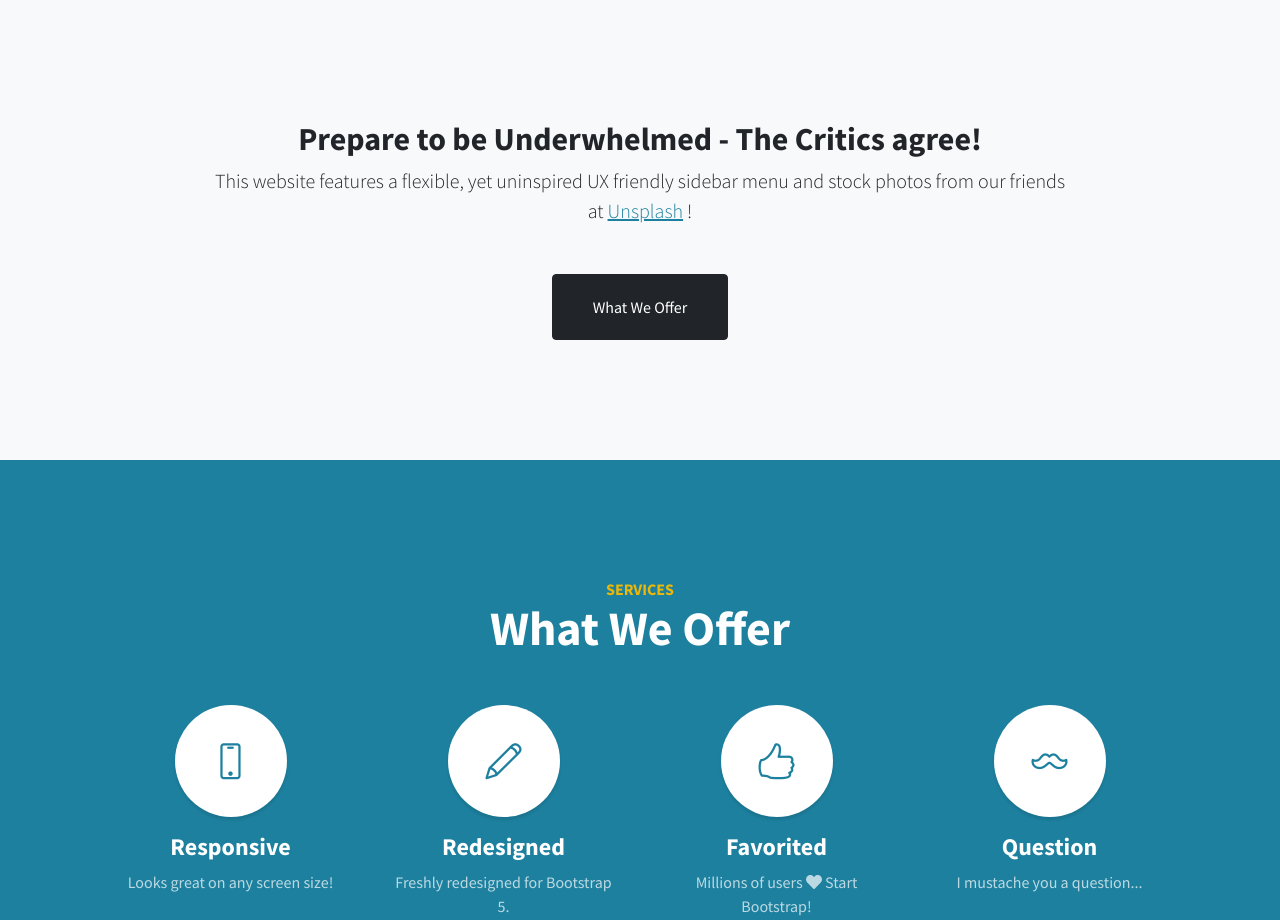
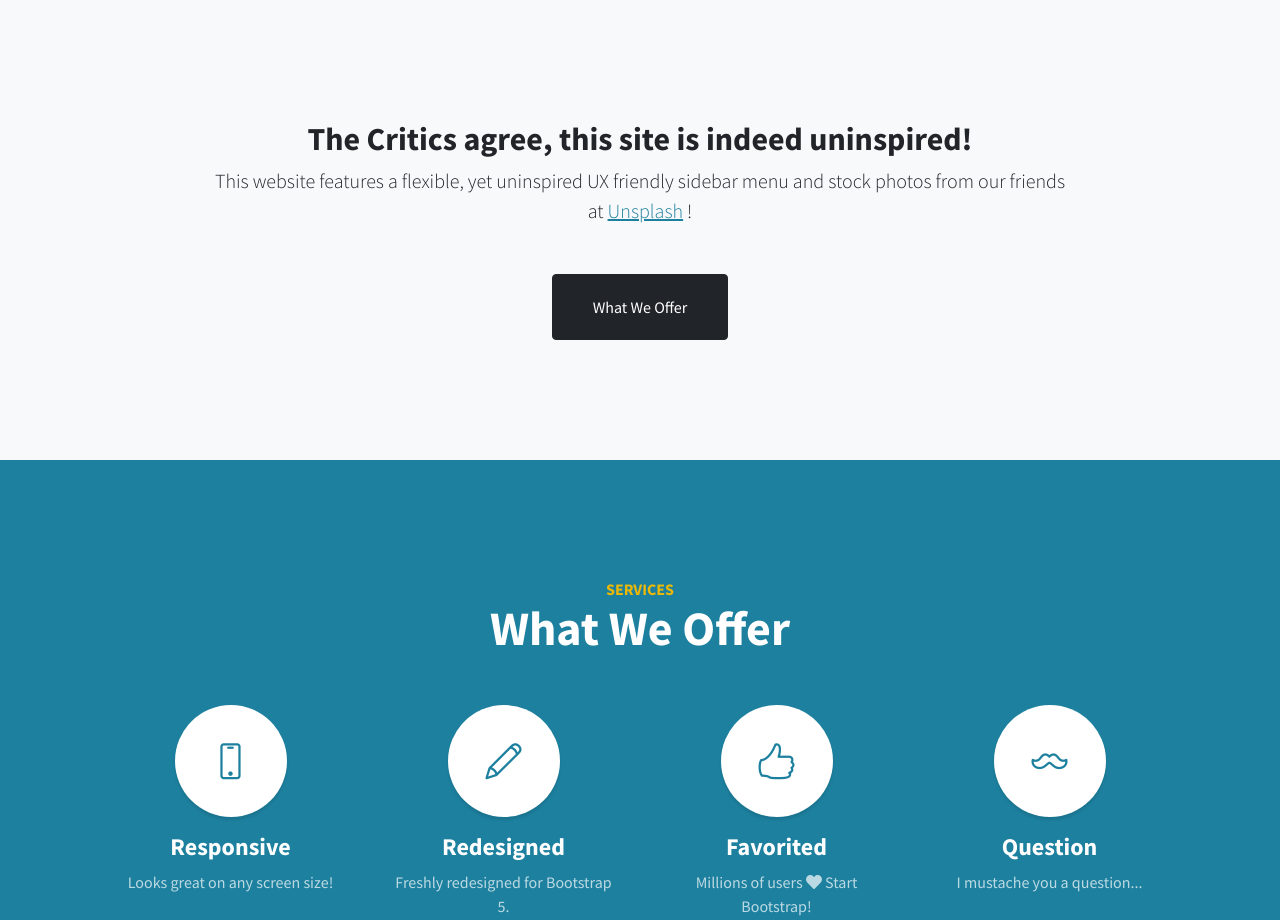
Before and after one commit to jefmud/flask-heroku, a plain HTML site: page flaskapp/templates/index.html in a window 1280 px wide. Shown: the part 800-1720 px from the top of the page. Drawn offline with nearby package versions, Linux system fonts and the light colour scheme.

Commit message:
Update index.html

```diff
--- a/flaskapp/templates/index.html
+++ b/flaskapp/templates/index.html
@@ -43,7 +43,7 @@
             <div class="container px-4 px-lg-5 text-center">
                 <div class="row gx-4 gx-lg-5 justify-content-center">
                     <div class="col-lg-10">
-                        <h2>Prepare to be Underwhelmed - The Critics agree!</h2>
+                        <h2>The Critics agree, this site is indeed uninspired!</h2>
                         <p class="lead mb-5">
                             This website features a flexible, yet uninspired UX friendly sidebar menu and stock photos from our friends at
                             <a href="https://unsplash.com/">Unsplash</a>
```
